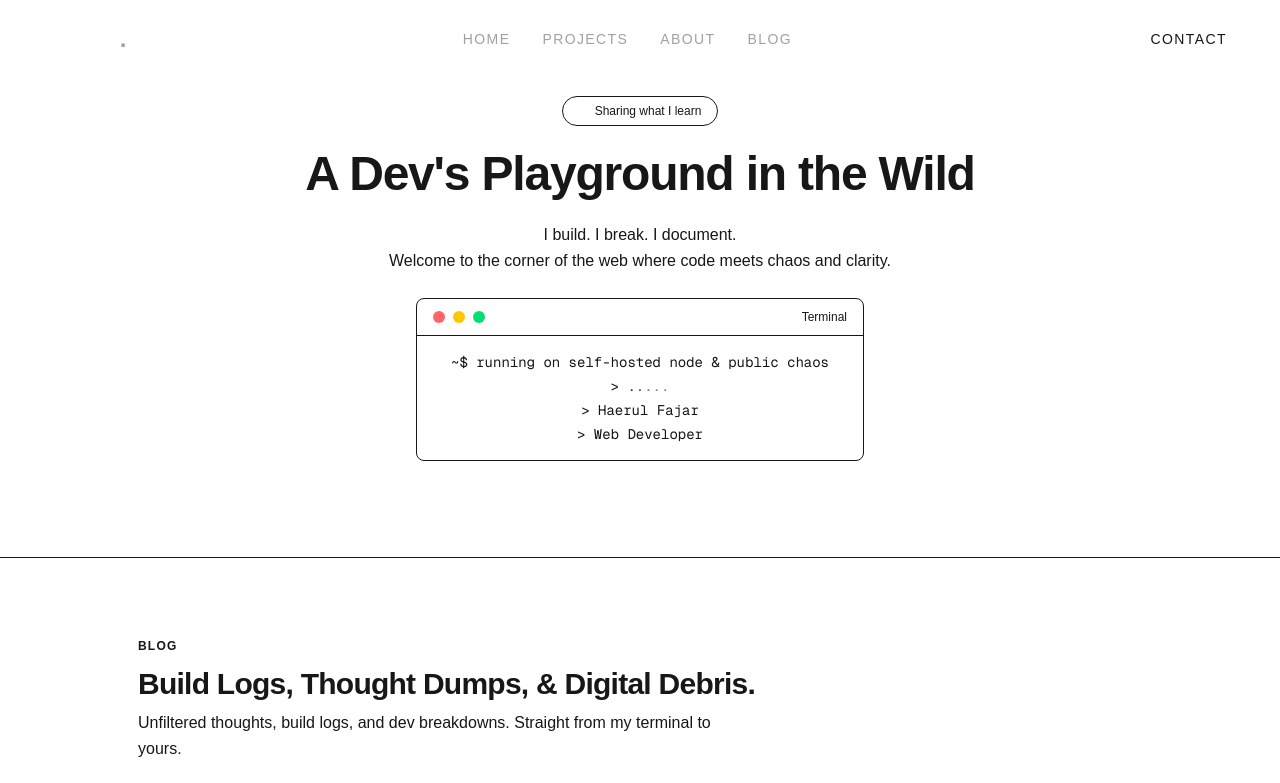
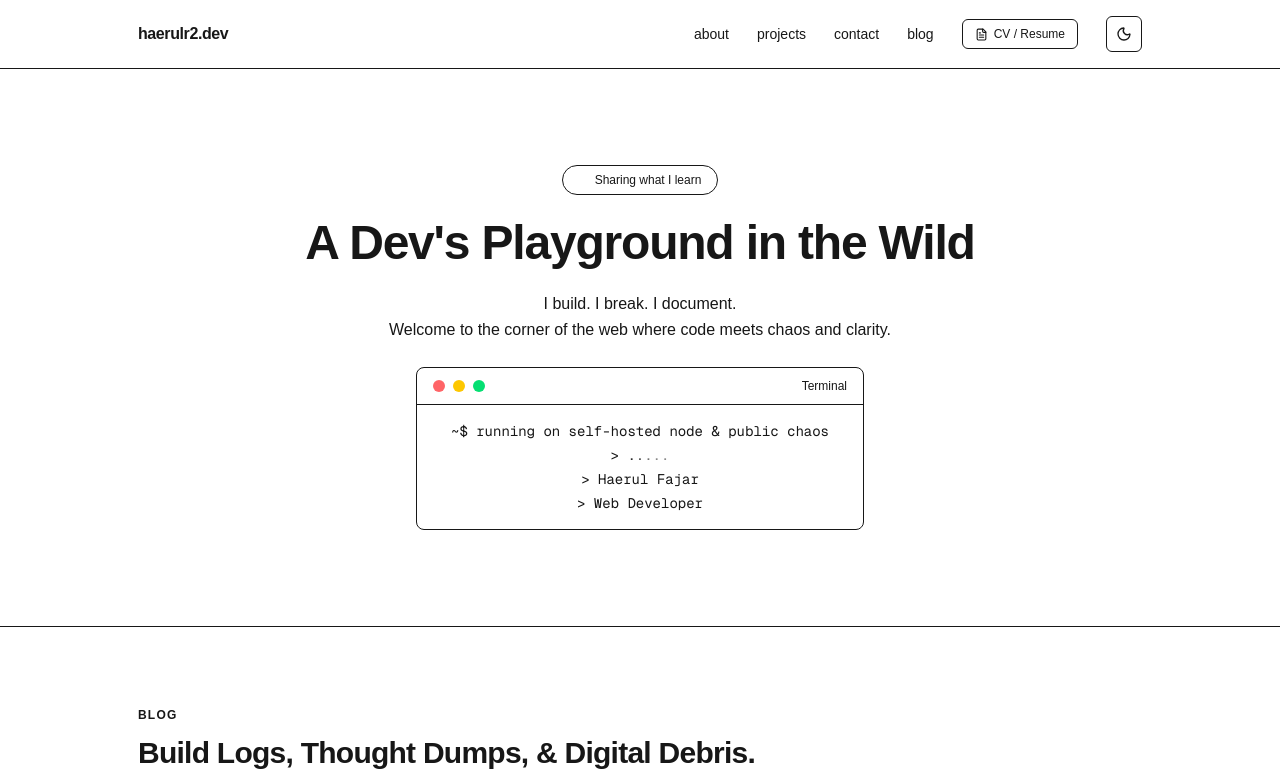
Before and after one commit to haerulr2/my-blog, a Next.js app: page / in a window 1280 px wide. Shown: the top 783 px of the page. Built offline with nearby package versions, Linux system fonts and the light colour scheme.

Commit message:
Update Navbar design, links, and add theme toggle
Refactor the navigation bar to use design system CSS variables, update
navigation routes, add a resume link, and include a light/dark theme
toggle.

```diff
--- a/src/app/components/navbar.tsx
+++ b/src/app/components/navbar.tsx
@@ -1,113 +1,122 @@
 'use client';
 
-import { useState, useEffect } from 'react';
+import { useState, useSyncExternalStore } from 'react';
 import Link from 'next/link';
+import { useTheme } from 'next-themes';
 import { motion } from 'framer-motion';
-import { Menu, X } from 'lucide-react';
-import { cn } from '@/utils';
+import { Menu, X, Sun, Moon, FileText } from 'lucide-react';
+
+const emptySubscribe = () => () => {};
+function useMounted() {
+  return useSyncExternalStore(
+    emptySubscribe,
+    () => true,
+    () => false
+  );
+}
 
 export default function Navbar() {
+  const mounted = useMounted();
   const [isOpen, setIsOpen] = useState(false);
-  const [scrolled, setScrolled] = useState(false);
   const [isBlog, setIsBlog] = useState(false);
+  const { theme, setTheme } = useTheme();
 
-  useEffect(() => {
-    if (window.location.pathname.includes('/post/')) {
+  useState(() => {
+    if (typeof window !== 'undefined' && window.location.pathname.includes('/post/')) {
       setIsBlog(true);
     }
-  }, []);
+  });
 
-  useEffect(() => {
-    const handleScroll = () => {
-      setScrolled(window.scrollY > 50);
-    };
-
-    window.addEventListener('scroll', handleScroll);
-    return () => window.removeEventListener('scroll', handleScroll);
-  }, []);
+  const links = [
+    { href: 'https://haerulr2.dev/#about', label: 'about' },
+    { href: 'https://haerulr2.dev/#projects', label: 'projects' },
+    { href: 'https://haerulr2.dev/#contact', label: 'contact' },
+    { href: '/', label: 'blog' },
+  ];
 
   return (
-    <header
-      className={cn(
-        'fixed top-0 left-0 right-0 z-50 transition-all duration-300',
-        scrolled ? 'bg-black/80 backdrop-blur-md py-3' : 'bg-transparent py-5'
-      )}
-    >
-      <div className='container mx-auto px-4 md:px-8'>
-        <div className='flex items-center justify-between'>
-          <div className='flex items-center gap-4'>
+    <nav className='sticky top-0 z-50 border-b border-[var(--color-border)] bg-[var(--color-bg-glass)] backdrop-blur-xl transition-colors'>
+      <div className='mx-auto flex max-w-[1100px] items-center justify-between px-6 py-4 md:px-12'>
+        {/* Logo with optional back button */}
+        <div className='flex items-center gap-3'>
           {isBlog && (
             <>
               <Link
-                href="/"
-                aria-label="Back"
-                className={cn(
-                  'text-neutral-400 hover:text-white transition-colors p-1 focus:outline-none',
-                  'flex items-center gap-1 cursor-pointer'
-                )}
+                href='/'
+                aria-label='Back'
+                className='flex items-center gap-1 text-sm font-medium text-[var(--color-text-secondary)] transition-colors hover:text-[var(--color-text-primary)] no-underline'
               >
-                <svg width="22" height="22" fill="none" viewBox="0 0 24 24">
-                  <path d="M15 19l-7-7 7-7" stroke="currentColor" strokeWidth="2" strokeLinecap="round" strokeLinejoin="round"/>
+                <svg width='18' height='18' fill='none' viewBox='0 0 24 24'>
+                  <path d='M15 19l-7-7 7-7' stroke='currentColor' strokeWidth='2' strokeLinecap='round' strokeLinejoin='round'/>
                 </svg>
                 Back
               </Link>
-                <div className='h-7 w-px bg-neutral-400'></div>
+              <div className='h-5 w-px bg-[var(--color-border)]'></div>
             </>
           )}
           <Link
             href='https://haerulr2.dev'
-              className='text-white font-bold text-2xl tracking-tighter'
+            className='text-base font-semibold tracking-tight text-[var(--color-text-primary)] no-underline transition-opacity hover:opacity-80'
           >
-              Haerulr2<span className='text-neutral-400'>.</span>
+            haerulr2<span className='text-[var(--color-accent)]'>.dev</span>
           </Link>
         </div>
 
-          <nav className='hidden md:flex items-center space-x-8'>
+        {/* Desktop links */}
+        <div className='hidden items-center gap-7 md:flex'>
+          {links.map((link) => (
             <Link
-              href='https://haerulr2.dev/#home'
-              className='text-neutral-400 hover:text-white transition-colors text-sm uppercase tracking-widest'
+              key={link.href}
+              href={link.href}
+              className='text-sm font-medium text-[var(--color-text-secondary)] transition-colors duration-150 hover:text-[var(--color-text-primary)] no-underline'
             >
-              Home
+              {link.label}
             </Link>
-            <Link
-              href='https://haerulr2.dev/#work'
-              className='text-neutral-400 hover:text-white transition-colors text-sm uppercase tracking-widest'
+          ))}
+
+          <a
+            href='https://github.com/haerulr2'
+            target='_blank'
+            rel='noopener noreferrer'
+            className='inline-flex items-center gap-1.5 rounded-[var(--radius-md)] border border-[var(--color-border)] px-3 py-1.5 text-xs font-medium text-[var(--color-text-secondary)] transition-all hover:border-[var(--color-text-tertiary)] hover:text-[var(--color-text-primary)] no-underline'
           >
-              Projects
-            </Link>
-            <Link
-              href='https://haerulr2.dev/#about'
-              className='text-neutral-400 hover:text-white transition-colors text-sm uppercase tracking-widest'
+            <FileText size={13} />
+            CV / Resume
+          </a>
+
+          {/* Theme toggle */}
+          {mounted ? (
+            <button
+              onClick={() => setTheme(theme === 'dark' ? 'light' : 'dark')}
+              className='flex h-9 w-9 items-center justify-center rounded-[var(--radius-md)] border border-[var(--color-border)] bg-transparent text-[var(--color-text-secondary)] transition-all duration-150 hover:border-[var(--color-text-tertiary)] hover:text-[var(--color-text-primary)] cursor-pointer'
+              aria-label='Toggle theme'
             >
-              About
-            </Link>
-            <Link
-              href='/'
-              className='text-neutral-400 hover:text-white transition-colors text-sm uppercase tracking-widest'
-            >
-              Blog
-            </Link>
-          </nav>
-
-          <div className='hidden md:block'>
-            <button
-              onClick={() =>
-                (window.location.href = 'https://haerulr2.dev/#contact')
-              }
-              className={cn(
-                'border border-white px-5 py-2 text-sm uppercase tracking-widest',
-                'hover:bg-white hover:text-black transition-colors'
+              {theme === 'dark' ? <Sun size={16} /> : <Moon size={16} />}
+            </button>
+          ) : (
+            <div className='h-9 w-9 rounded-[var(--radius-md)] border border-transparent' />
           )}
-            >
-              Contact
-            </button>
         </div>
 
+        {/* Mobile: theme toggle + hamburger */}
+        <div className='flex items-center gap-2 md:hidden'>
+          {mounted && (
             <button
-            className='md:hidden text-white'
+              onClick={() => setTheme(theme === 'dark' ? 'light' : 'dark')}
+              className='flex h-9 w-9 items-center justify-center rounded-[var(--radius-md)] border border-[var(--color-border)] bg-transparent text-[var(--color-text-secondary)] cursor-pointer'
+              aria-label='Toggle theme'
+            >
+              {theme === 'dark' ? <Sun size={16} /> : <Moon size={16} />}
+            </button>
+          )}
+          <button
+            className='flex h-9 w-9 items-center justify-center rounded-[var(--radius-md)] text-[var(--color-text-secondary)] cursor-pointer bg-transparent border-none'
             onClick={() => setIsOpen(!isOpen)}
+            aria-label='Toggle navigation menu'
+            aria-expanded={isOpen}
+            aria-controls='mobile-menu'
           >
-            {isOpen ? <X className='w-6 h-6' /> : <Menu className='w-6 h-6' />}
+            {isOpen ? <X size={20} /> : <Menu size={20} />}
           </button>
         </div>
       </div>
@@ -115,56 +124,34 @@ export default function Navbar() {
       {/* Mobile menu */}
       {isOpen && (
         <motion.div
+          id='mobile-menu'
           initial={{ opacity: 0, height: 0 }}
           animate={{ opacity: 1, height: 'auto' }}
           exit={{ opacity: 0, height: 0 }}
-          className='md:hidden bg-black'
+          className='border-t border-[var(--color-border)] bg-[var(--color-bg-primary)] px-6 py-4 space-y-2 md:hidden'
         >
-          <div className='container mx-auto px-4 py-8'>
-            <nav className='flex flex-col space-y-6'>
+          {links.map((link) => (
             <Link
-                href='#features'
-                className='text-neutral-400 hover:text-white py-2 text-2xl font-light'
+              key={link.href}
+              href={link.href}
+              className='block py-2 text-sm font-medium text-[var(--color-text-secondary)] transition-colors hover:text-[var(--color-text-primary)] no-underline'
               onClick={() => setIsOpen(false)}
             >
-                Features
+              {link.label}
             </Link>
-              <Link
-                href='#work'
-                className='text-neutral-400 hover:text-white py-2 text-2xl font-light'
+          ))}
+          <a
+            href='https://github.com/haerulr2'
+            target='_blank'
+            rel='noopener noreferrer'
             onClick={() => setIsOpen(false)}
+            className='inline-flex items-center gap-2 py-2 text-sm font-medium text-[var(--color-accent)] no-underline'
           >
-                Work
-              </Link>
-              <Link
-                href='#process'
-                className='text-neutral-400 hover:text-white py-2 text-2xl font-light'
-                onClick={() => setIsOpen(false)}
-              >
-                Process
-              </Link>
-              <Link
-                href='#pricing'
-                className='text-neutral-400 hover:text-white py-2 text-2xl font-light'
-                onClick={() => setIsOpen(false)}
-              >
-                Pricing
-              </Link>
-              <button
-                onClick={() =>
-                  (window.location.href = 'https://haerulr2.dev/#contact')
-                }
-                className={cn(
-                  'border border-white px-5 py-3 text-sm uppercase tracking-widest',
-                  'hover:bg-white hover:text-black transition-colors w-full mt-4'
-                )}
-              >
-                Contact
-              </button>
-            </nav>
-          </div>
+            <FileText size={15} />
+            CV / Resume
+          </a>
         </motion.div>
       )}
-    </header>
+    </nav>
   );
 }
```
Lines whose indentation alone changed are shown as unchanged.
